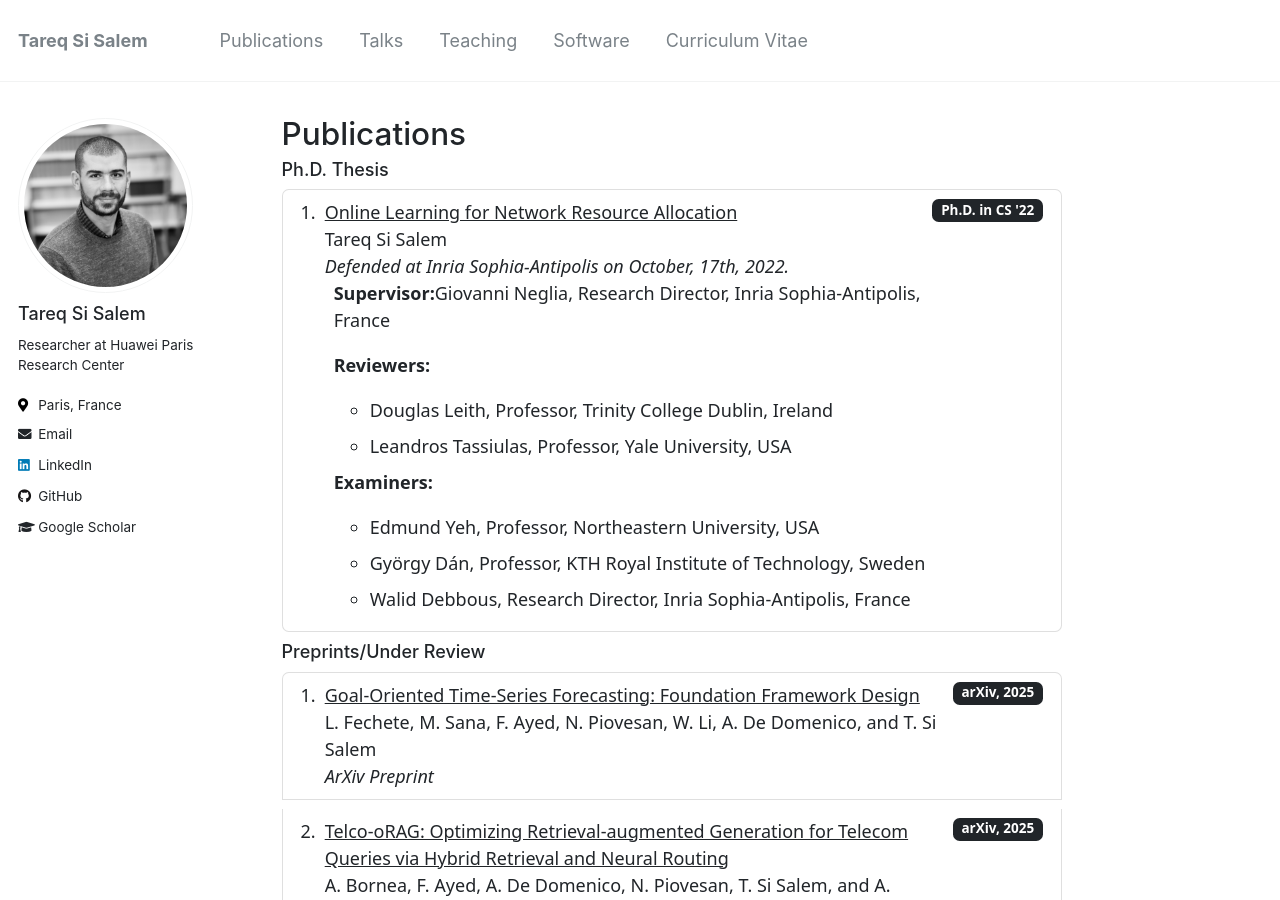
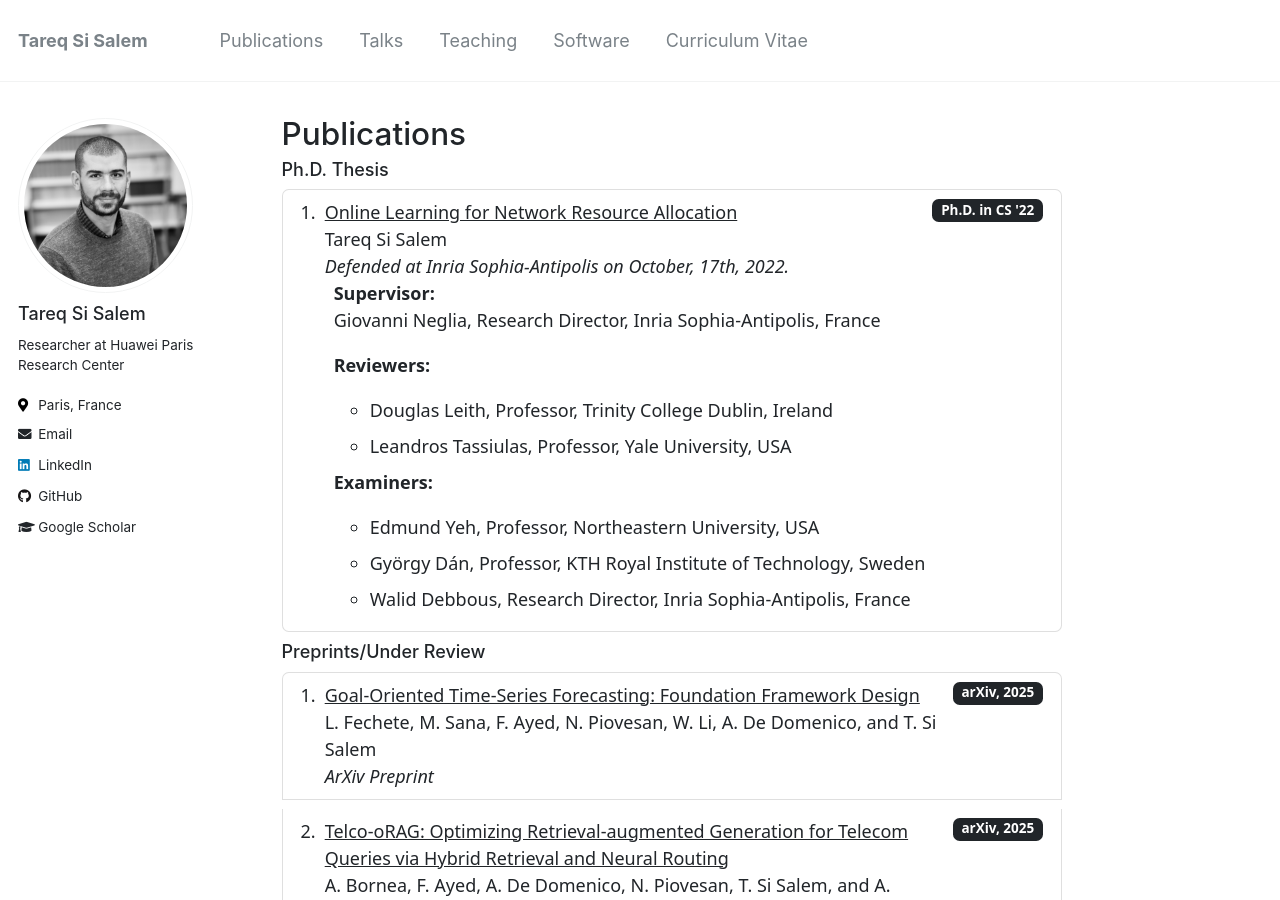
Before and after one commit to tareq-si-salem/tareq-si-salem.github.io, a Jekyll site: the page built from _pages/publications.md, in a window 1280 px wide and 900 px high. Built offline with Jekyll 4.4.1, drawn with Linux system fonts in a browser that asks for light colours.

Commit message:
Update publications.md

```diff
--- a/_pages/publications.md
+++ b/_pages/publications.md
@@ -21,13 +21,13 @@
 Tareq Si Salem<br><i>
             Defended at Inria Sophia-Antipolis on October, 17th, 2022.</i>
            <div class="ms-2 me-auto">
-  <p><strong>Supervisor:</strong>Giovanni Neglia, Research Director, Inria Sophia-Antipolis, France</p>
-  <p><strong>Reviewers:</strong></p>
+  <p class="pb-0"><strong>Supervisor:</strong><br>Giovanni Neglia, Research Director, Inria Sophia-Antipolis, France</p>
+  <p class="pb-0"><strong>Reviewers:</strong></p>
   <ul>
     <li>Douglas Leith, Professor, Trinity College Dublin, Ireland</li>
     <li>Leandros Tassiulas, Professor, Yale University, USA</li>
   </ul>
-  <p><strong>Examiners:</strong></p>
+  <p class="pb-0"><strong>Examiners:</strong></p>
   <ul>
     <li>Edmund Yeh, Professor, Northeastern University, USA</li>
     <li>György Dán, Professor, KTH Royal Institute of Technology, Sweden</li>
```
